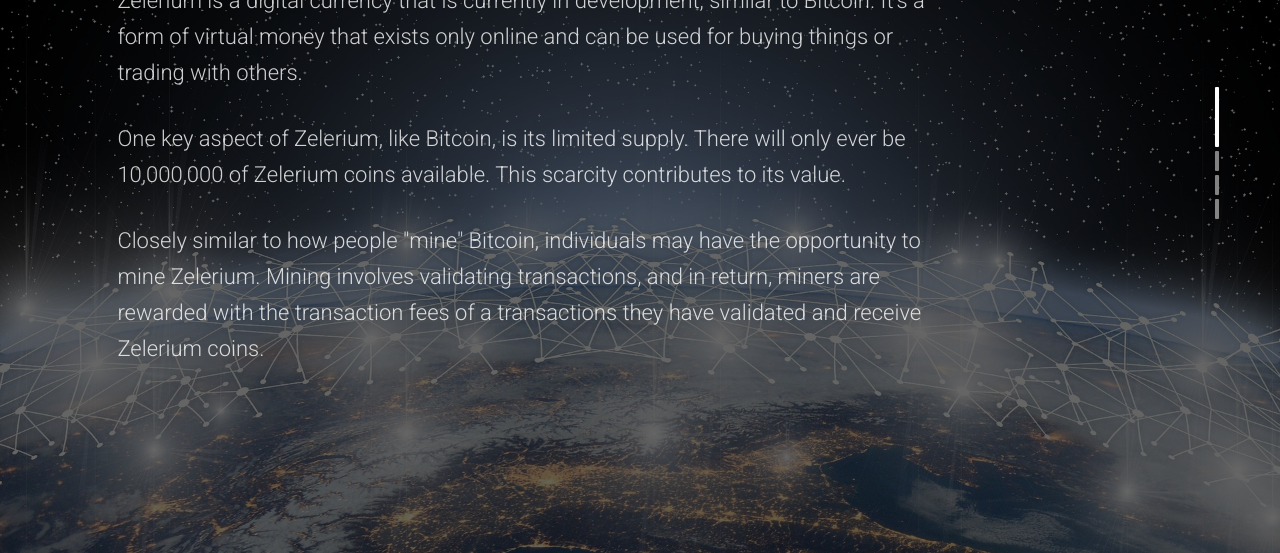
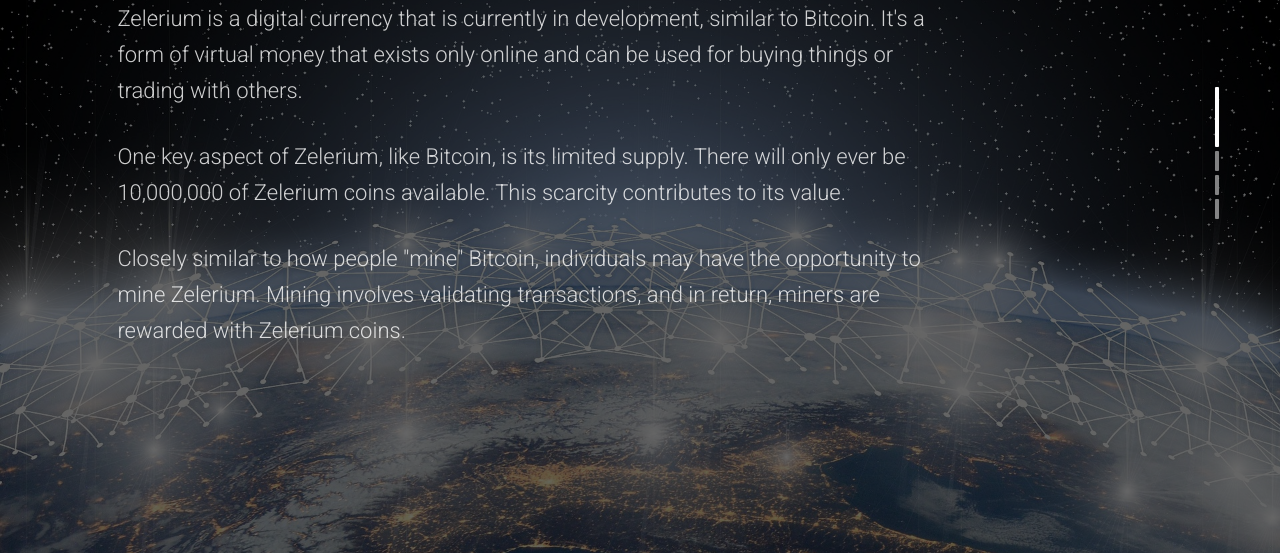
Before and after one commit to Zelerium-org/zelerium.org, a plain HTML site: page about/index.html in a window 1280 px wide. Shown: the part 247-800 px from the top of the page. Drawn offline with nearby package versions, Linux system fonts and the light colour scheme.

Commit message:
Update index.html

```diff
--- a/about/index.html
+++ b/about/index.html
@@ -73,7 +73,7 @@
                   the opportunity to mine
                   Zelerium.
                   Mining involves validating transactions, and in return, miners
-                  are rewarded with the transaction fees of a transactions they have validated and receive Zelerium
+                  are rewarded with Zelerium
                   coins.
                 </span></p>
             </div>
```
